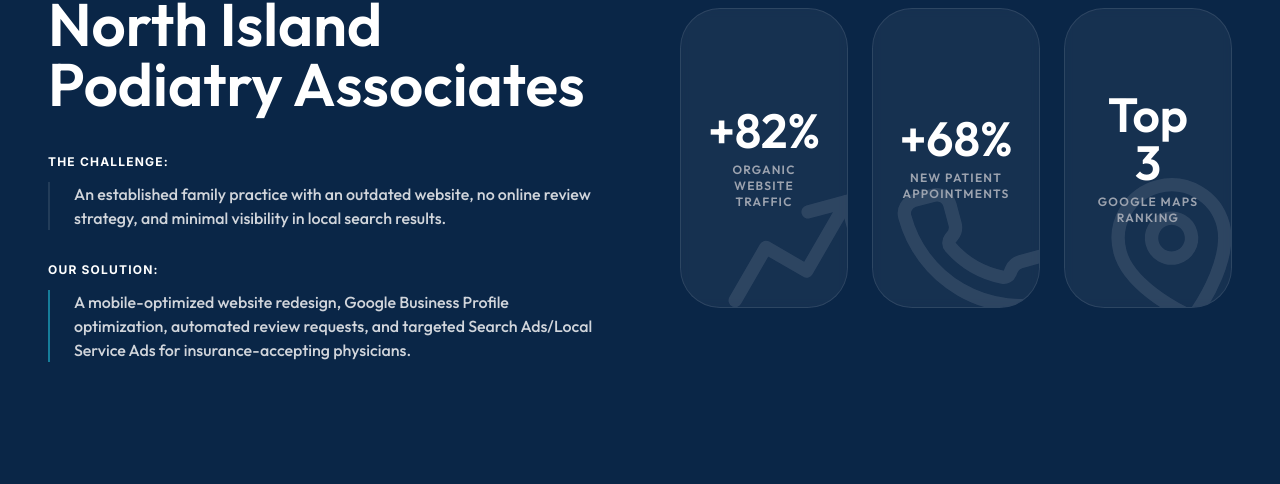
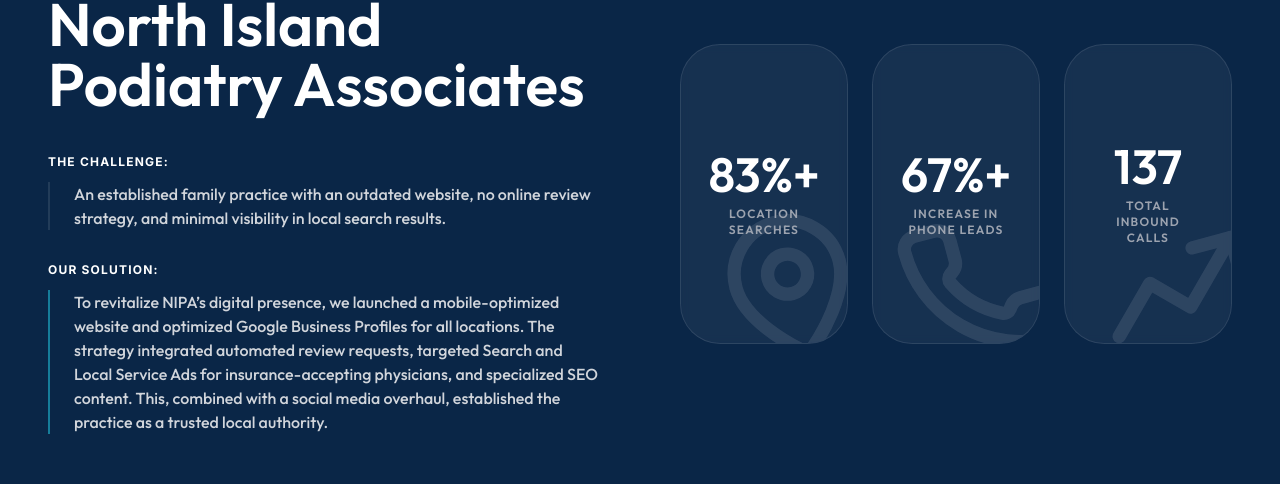
Before and after one commit to SocialEngagementGroup/marketing, a React (Vite) app: page /marketing-for-doctors in a window 1280 px wide. Shown: the part 2832-3316 px from the top of the page. Built offline with nearby package versions, Linux system fonts and the light colour scheme; a web font is replaced by a local one.

Commit message:
Updated case study in Doctors page

```diff
--- a/src/components/Doctor/CaseStudy/index.tsx
+++ b/src/components/Doctor/CaseStudy/index.tsx
@@ -1,28 +1,32 @@
-import React from 'react';
-import { ArrowUpRight, TrendingUp, Phone, MapPin } from 'lucide-react';
-import { motion } from 'framer-motion';
+import React from "react";
+import { ArrowUpRight, TrendingUp, Phone, MapPin } from "lucide-react";
+import { motion } from "framer-motion";
 
-import CountUp from '../../Common/ui/CountUp';
+import CountUp from "../../Common/ui/CountUp";
 
 const CaseStudy: React.FC = () => {
   const metrics = [
-    { label: "Organic Website Traffic", value: 82, suffix: "%", prefix: "+" },
-    { label: "New Patient Appointments", value: 68, suffix: "%", prefix: "+" },
-    { label: "Google Maps Ranking", value: 3, prefix: "Top " }
+    { label: "Location Searches", value: 83, suffix: "%+", prefix: "" },
+    { label: "Increase in Phone Leads", value: 67, suffix: "%+", prefix: "" },
+    { label: "Total Inbound Calls", value: 137, suffix: "", prefix: "" },
   ];
 
   return (
-    <section id="results" className="py-20 md:py-32 bg-[#0A2647] overflow-hidden">
+    <section
+      id="results"
+      className="py-20 md:py-32 bg-[#0A2647] overflow-hidden"
+    >
       <div className="max-w-[1440px] mx-auto px-6 lg:px-12">
         <div className="grid lg:grid-cols-2 gap-8 lg:gap-20 items-center">
-
           <motion.div
             initial={{ opacity: 0, x: -30 }}
             whileInView={{ opacity: 1, x: 0 }}
             viewport={{ once: true }}
             transition={{ duration: 0.8 }}
           >
-            <span className="text-cyan-400 font-bold tracking-[0.3em] uppercase text-xs mb-6 block">Featured Case Study</span>
+            <span className="text-cyan-400 font-bold tracking-[0.3em] uppercase text-xs mb-6 block">
+              Featured Case Study
+            </span>
             <h2 className="text-4xl md:text-5xl lg:text-6xl font-bold text-white mb-10 leading-tight font-outfit">
               North Island <br />
               Podiatry Associates
@@ -30,13 +34,29 @@
 
             <div className="space-y-8 text-gray-400 font-medium mb-12 lg:mb-12">
               <div>
-                <p className="text-white font-bold uppercase text-xs tracking-widest mb-3">The Challenge:</p>
-                <p className="text-base text-gray-300 border-l-2 border-white/10 pl-6 font-outfit">An established family practice with an outdated website, no online review strategy, and minimal visibility in local search results.</p>
+                <p className="text-white font-bold uppercase text-xs tracking-widest mb-3">
+                  The Challenge:
+                </p>
+                <p className="text-base text-gray-300 border-l-2 border-white/10 pl-6 font-outfit">
+                  An established family practice with an outdated website, no
+                  online review strategy, and minimal visibility in local search
+                  results.
+                </p>
               </div>
 
               <div>
-                <p className="text-white font-bold uppercase text-xs tracking-widest mb-3">Our Solution:</p>
-                <p className="text-base text-gray-300 border-l-2 border-cyan-400/50 pl-6 font-outfit">A mobile-optimized website redesign, Google Business Profile optimization, automated review requests, and targeted Search Ads/Local Service Ads for insurance-accepting physicians.</p>
+                <p className="text-white font-bold uppercase text-xs tracking-widest mb-3">
+                  Our Solution:
+                </p>
+                <p className="text-base text-gray-300 border-l-2 border-cyan-400/50 pl-6 font-outfit">
+                  To revitalize NIPA’s digital presence, we launched a
+                  mobile-optimized website and optimized Google Business Profiles
+                  for all locations. The strategy integrated automated review
+                  requests, targeted Search and Local Service Ads for
+                  insurance-accepting physicians, and specialized SEO content.
+                  This, combined with a social media overhaul, established the
+                  practice as a trusted local authority.
+                </p>
               </div>
             </div>
           </motion.div>
@@ -44,7 +64,8 @@
           {/* Metrics Grid */}
           <div className="grid grid-cols-1 md:grid-cols-3 lg:grid-cols-3 gap-6 lg:-mt-12">
             {metrics.map((metric, index) => {
-              const Icon = index === 0 ? TrendingUp : index === 1 ? Phone : MapPin;
+              const Icon =
+                index === 0 ? MapPin : index === 1 ? Phone : TrendingUp;
               return (
                 <motion.div
                   key={index}
@@ -56,9 +77,15 @@
                 >
                   <div className="relative z-10 flex flex-col">
                     <h3 className="text-4xl sm:text-5xl font-bold text-white font-outfit">
-                      <CountUp end={metric.value} prefix={metric.prefix} suffix={metric.suffix} />
+                      <CountUp
+                        end={metric.value}
+                        prefix={metric.prefix}
+                        suffix={metric.suffix}
+                      />
                     </h3>
-                    <p className="text-gray-400 text-xs font-bold uppercase tracking-widest mt-2 font-outfit">{metric.label}</p>
+                    <p className="text-gray-400 text-xs font-bold uppercase tracking-widest mt-2 font-outfit">
+                      {metric.label}
+                    </p>
                   </div>
 
                   {/* Background Icon Watermark */}
@@ -69,7 +96,6 @@
               );
             })}
           </div>
-
         </div>
       </div>
     </section>
```
